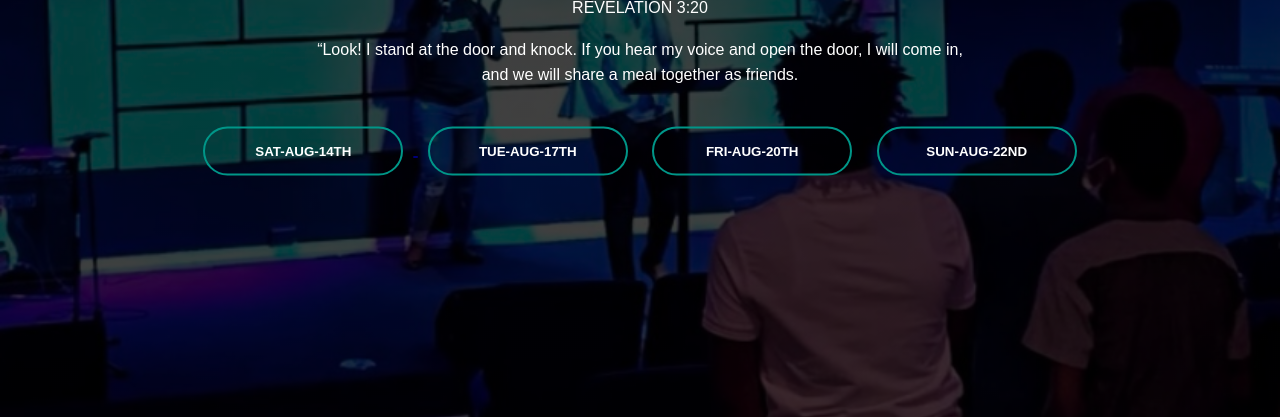
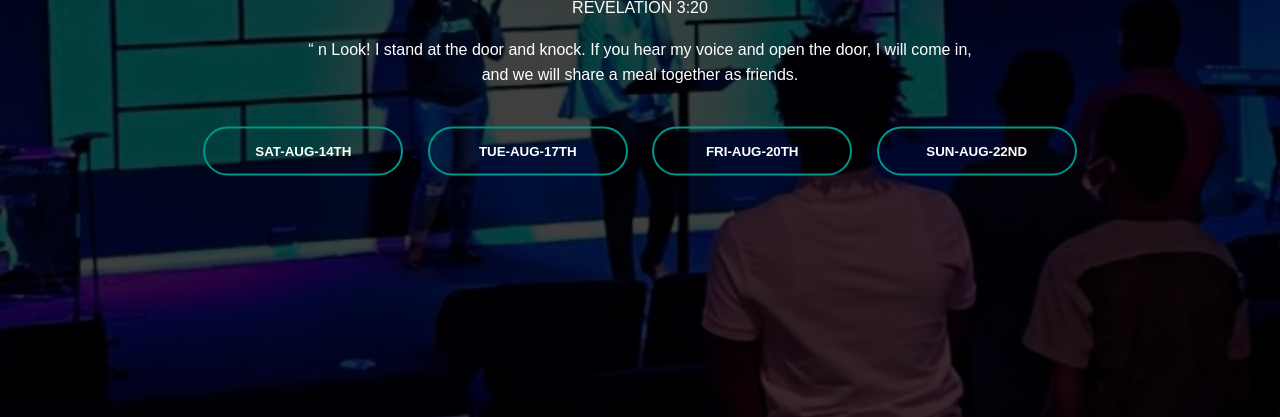
Before and after one commit to deprinc3/youthweek-, a plain HTML site: page index.html in a window 1280 px wide. Shown: the part 383-800 px from the top of the page. Drawn offline with Linux system fonts and the light colour scheme.

Commit message:
test body text

```diff
--- a/index.html
+++ b/index.html
@@ -19,7 +19,7 @@
 			<div class="content">
 				<h1>THE INVITATION</h1>
 				<p<h2> REVELATION 3:20</h2>
-				<p>“Look! I stand at the door and knock. If you hear my voice and open the door, I will come in, <br> and we will share a meal together as friends.</p>
+				<p>“ n Look! I stand at the door and knock. If you hear my voice and open the door, I will come in, <br> and we will share a meal together as friends.</p>
 			<div>
 				<a href="https://theinvitation.s3.amazonaws.com/Youthweekflyer.jpg"><button type="button"><span></span>SAT-AUG-14TH</button> </a>
 				<button type="button"><span></span>TUE-AUG-17TH</button>
```
